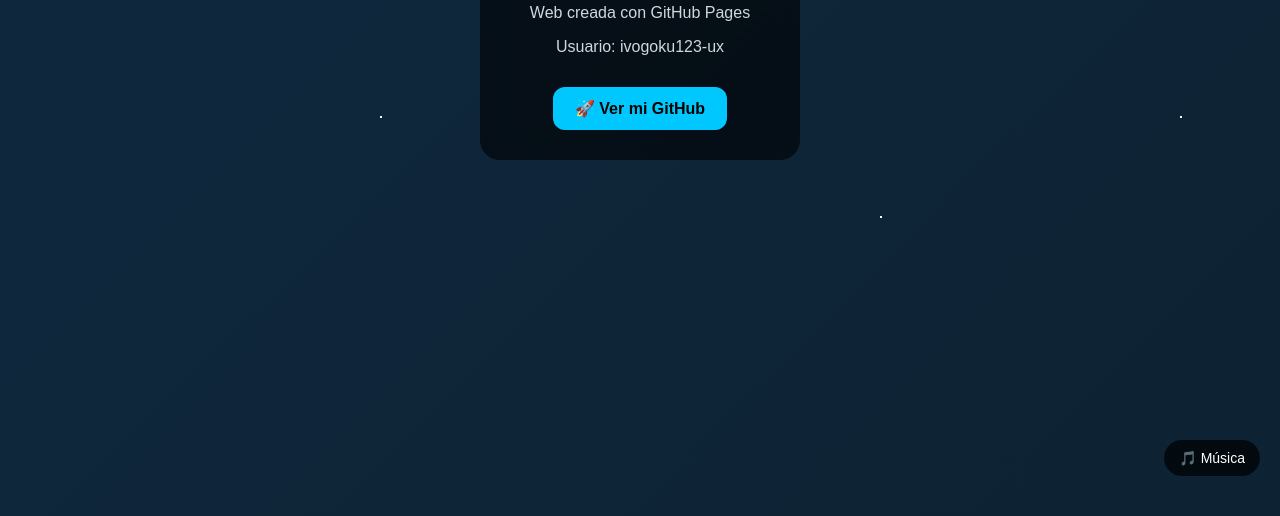
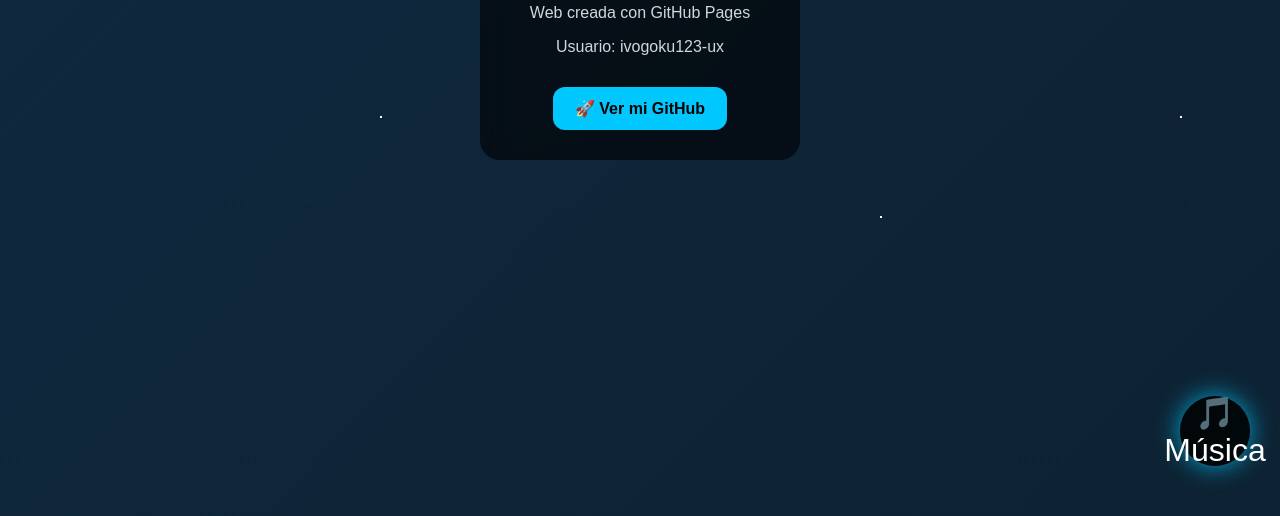
Before and after one commit to ivogoku123-ux/ivogoku123-ux.github.io, a plain HTML site: page index.html in a window 1280 px wide. Shown: the part 304-820 px from the top of the page. Drawn offline with Linux system fonts and the light colour scheme.

Commit message:
Update style.css

```diff
--- a/style.css
+++ b/style.css
@@ -127,14 +127,30 @@ p {
 /* BOTÓN MÚSICA */
 .music-btn {
   position: fixed;
-  bottom: 20px;
-  right: 20px;
+  bottom: 30px;
+  right: 30px;
   z-index: 5;
-  padding: 10px 15px;
-  border-radius: 20px;
+
+  width: 70px;
+  height: 70px;
+  border-radius: 50%;
+
   border: none;
-  background: rgba(0,0,0,0.7);
+  background: rgba(0, 0, 0, 0.8);
   color: white;
+
+  font-size: 32px;
   cursor: pointer;
-  font-size: 14px;
+
+  display: flex;
+  align-items: center;
+  justify-content: center;
+
+  box-shadow: 0 0 25px rgba(0, 200, 255, 0.8);
+  transition: transform 0.3s ease, box-shadow 0.3s ease;
 }
+
+.music-btn:hover {
+  transform: scale(1.1);
+  box-shadow: 0 0 40px rgba(0, 200, 255, 1);
+}
```
